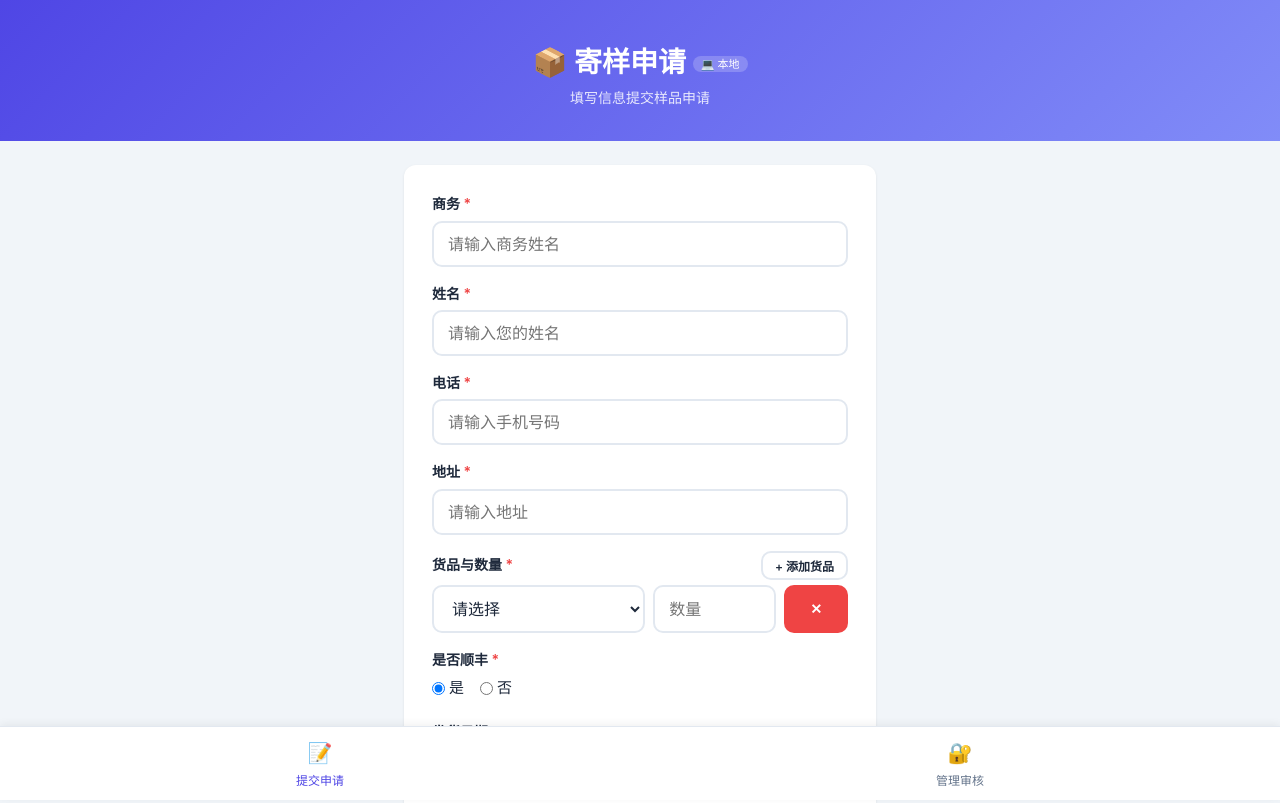
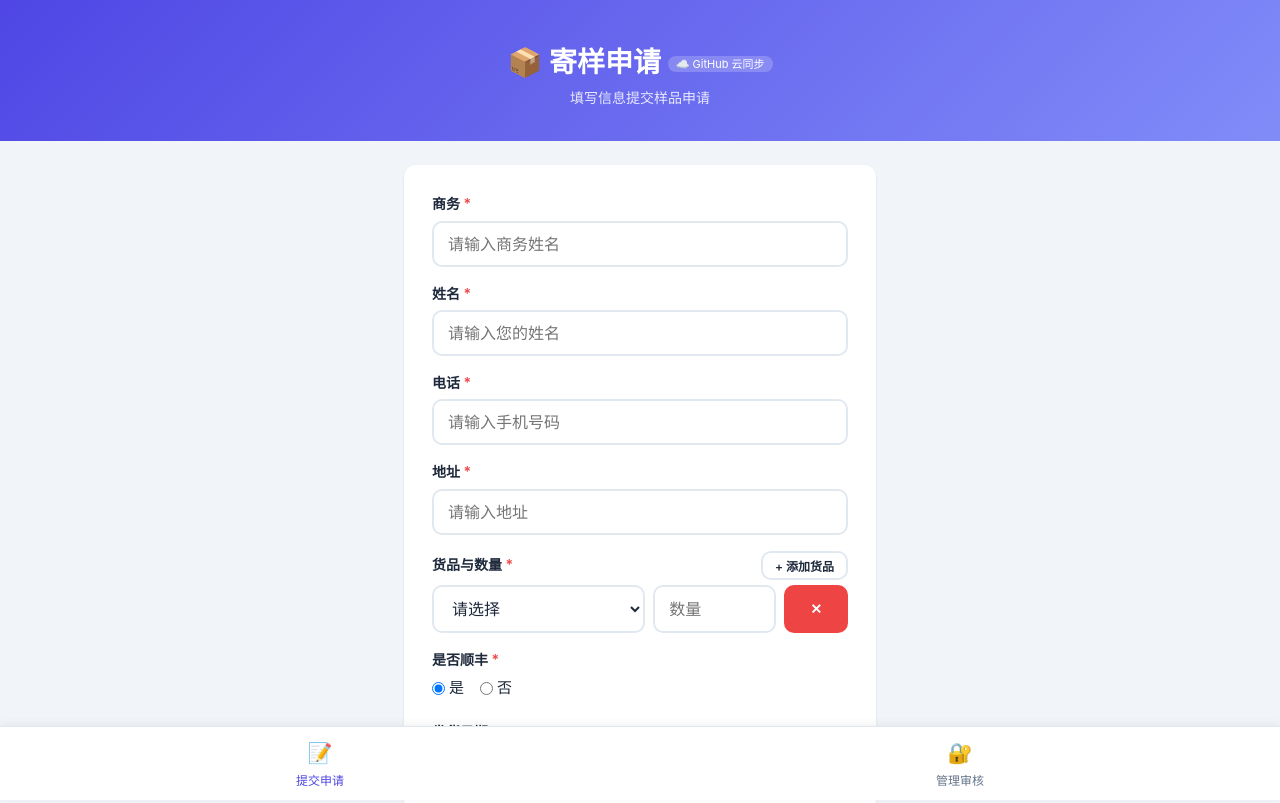
Before and after one commit to songyunjie1994/sample-app, a plain HTML site: page index.html in a window 1280 px wide. Shown: the top 803 px of the page. Drawn offline with Linux system fonts and the light colour scheme; no server answers.

Commit message:
fix: restore default token, enable cloud sync by default

```diff
--- a/index.html
+++ b/index.html
@@ -267,11 +267,11 @@ function switchPage(page) {
 }
 
 // ===== 数据层 =====
-var _DEFAULT_TOKEN_B64 = ''; // 不内置Token，请在设置页面配置
+var _DEFAULT_TOKEN_B64 = 'Z2hwX3p0eUNiZDkxVlZKYklRS2ZwVFgyV2dYU1BaREsyUzBrVDFPdg==';
 var GITHUB_TOKEN = localStorage.getItem('github_token') || (function(){try{return atob(_DEFAULT_TOKEN_B64)}catch(e){return ''}})();
 var GITHUB_REPO = 'songyunjie1994/sample-app';
 var GITHUB_FILE = 'data.json';
-var isCloudMode = !!(localStorage.getItem('github_token')); // 有token则自动开启云同步
+var isCloudMode = !!(localStorage.getItem('github_token') || _DEFAULT_TOKEN_B64); // 默认开启云同步
 var _fileSha = null;
 
 function defaultData() { return { nextId:1, submissions:[], adminPassword:'admin123' }; }
```
